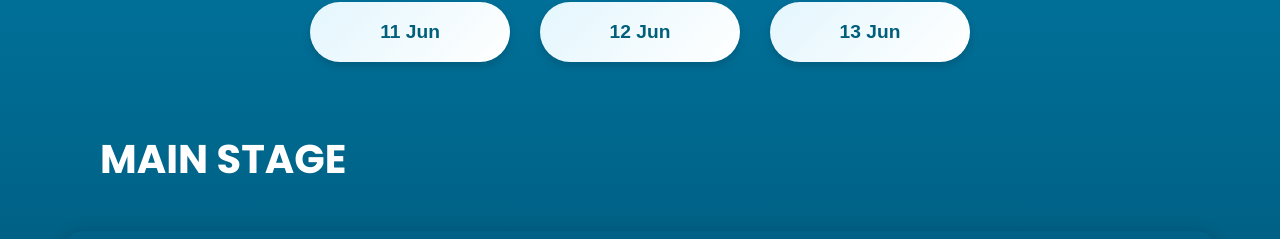
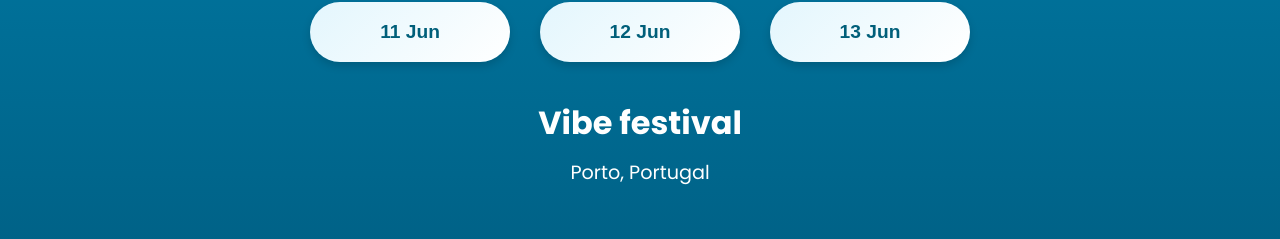
Before and after one commit to filipemoco55/vibe, a Vue app in the folder vue-project/: page /poster in a window 1280 px wide. Shown: the part 122-361 px from the top of the page. Built offline with nearby package versions, Linux system fonts and the light colour scheme; data requests are answered from the project's data file.

Commit message:
Final Poster Changes

```diff
--- a/vue-project/src/components/CarouselPoster.vue
+++ b/vue-project/src/components/CarouselPoster.vue
@@ -30,6 +30,21 @@ const secondaryStageArtists = computed(() => {
 
 const carousel = ref(null);
 const secondaryCarousel = ref(null);
+
+const uniqueEventDays = computed(() => {
+  // Extract and sort unique days from events
+  const days = eventStore.event.map((event) => event.day);
+  return [...new Set(days)].sort((a, b) => a - b); // Ensure days are sorted numerically
+});
+
+const activeEventDetails = computed(() => {
+  const activeEvent = eventStore.event.find(
+    (event) => event.day === parseInt(props.activeDay)
+  );
+  return activeEvent
+    ? { name: activeEvent.name, location: activeEvent.location }
+    : { name: 'No Event', location: 'Unknown Location' };
+});
 
 
 const scrollLeft = () => {
@@ -75,14 +90,25 @@ onMounted(() => {
 </script>
 
 
-
 <template>
   <div>
+    <!-- Dynamic Button Container -->
     <div class="button-container">
-      <button v-for="day in ['11', '12', '13']" :key="day" class="date-button"
-        :class="{ active: props.activeDay === day }" @click="setActiveDay(day)">
+      <button
+        v-for="day in uniqueEventDays"
+        :key="day"
+        class="date-button"
+        :class="{ active: props.activeDay === day.toString() }"
+        @click="setActiveDay(day.toString())"
+      >
         {{ day }} Jun
       </button>
+    </div>
+
+    <!-- Event Name and Location -->
+    <div class="event-details">
+      <h2 class="event-name">{{ activeEventDetails.name }}</h2>
+      <p class="event-location">{{ activeEventDetails.location }}</p>
     </div>
 
     <h1>MAIN STAGE</h1>
@@ -90,7 +116,11 @@ onMounted(() => {
       <button class="carousel-button left" @click="scrollLeft">‹</button>
 
       <div class="carousel" ref="carousel">
-        <div class="carousel-item" v-for="(artist, index) in mainStageArtists" :key="index">
+        <div
+          class="carousel-item"
+          v-for="(artist, index) in mainStageArtists"
+          :key="index"
+        >
           <img :src="artist.image" alt="Artist Image" class="carousel-image" />
           <div class="carousel-caption">{{ artist.name }}</div>
         </div>
@@ -104,7 +134,11 @@ onMounted(() => {
       <button class="carousel-button left" @click="scrollLeftSecondary">‹</button>
 
       <div class="small-carousel" ref="secondaryCarousel">
-        <div class="small-carousel-item" v-for="(artist, index) in secondaryStageArtists" :key="index">
+        <div
+          class="small-carousel-item"
+          v-for="(artist, index) in secondaryStageArtists"
+          :key="index"
+        >
           <img :src="artist.image" alt="Artist" class="small-card-image" />
           <div class="small-card-caption">{{ artist.name }}</div>
         </div>
@@ -114,6 +148,8 @@ onMounted(() => {
     </div>
   </div>
 </template>
+
+
 
 
 
@@ -264,4 +300,24 @@ h1 {
     font-weight: bold;
     font-size: 40px;
 }
+
+.event-details {
+  text-align: center;
+  margin: 20px 0;
+}
+
+.event-name {
+  font-family: 'Poppins', sans-serif;
+  font-size: 2rem;
+  font-weight: bold;
+  color: white;
+  margin: 10px 0;
+}
+
+.event-location {
+  font-family: 'Poppins', sans-serif;
+  font-size: 1.2rem;
+  font-weight: 400;
+  color: white;
+}
 </style>
--- a/vue-project/src/views/MoreView.vue
+++ b/vue-project/src/views/MoreView.vue
@@ -40,7 +40,7 @@ const handleSubmit = (event) => {
         <li><strong>Location:</strong> Porto, Portugal and Jacarta, Indonesia </li>
         <li><strong>Ticketing:</strong><router-link to="/tickets" class="buy-button"> Buy your Ticket Now!</router-link>
         </li>
-        <li><strong>Schedule:</strong> <a href="#">View Full Schedule</a></li>
+        <li><strong>Schedule:</strong> <RouterLink to="/poster">View Full Schedule</RouterLink></li>
       </ul>
     </section>
 
```
